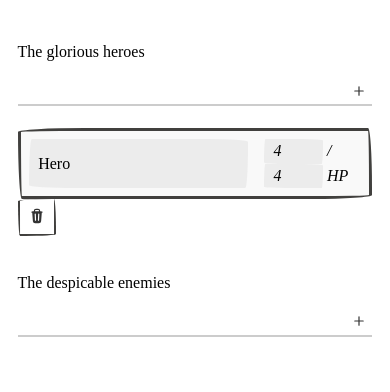
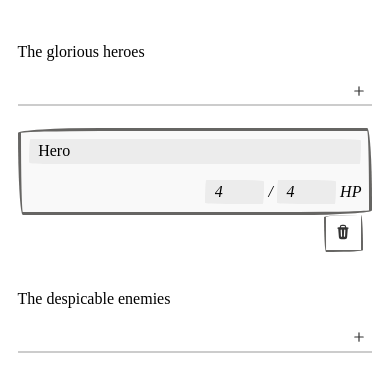
Before and after one commit to maradotwebp/initiative, a Vue app: page / in a window 390 px wide. Both pictures are taken after a click on the button 359 px from the left and 90 px from the top of the page. Shown: the top 392 px of the page. Built offline with nearby package versions, Linux system fonts and the light colour scheme; a web font is replaced by a local one.

Commit message:
make css responsive

```diff
--- a/src/components/Box.vue
+++ b/src/components/Box.vue
@@ -6,7 +6,7 @@
 
 <style scoped>
 div {
-  border: solid 3px #41403E;
+  border: solid 3px #41403Ecc;
   border-top-left-radius: 255px 15px;
   border-top-right-radius: 15px 225px;
   border-bottom-right-radius: 225px 15px;
--- a/src/components/CharacterCreator.vue
+++ b/src/components/CharacterCreator.vue
@@ -9,7 +9,7 @@ const x = defineProps<{
 </script>
 
 <template>
-  <div>
+  <div class="wrapper">
     <Box class="character">
       <Input class="name-input" maxlength="20" v-model="character.name" />
       <div class="hp">
@@ -26,18 +26,34 @@ const x = defineProps<{
 </template>
 
 <style scoped>
+.wrapper {
+  display: flex;
+  flex-direction: column;
+  align-items: end;
+}
+
 .character {
+  align-self: stretch;
+
   display: flex;
+  flex-direction: column;
   gap: 1em;
   justify-content: space-between;
+  align-items: end;
   background: #f9f9f9;
   padding: 0.5em 0.5em;
+}
+
+.name-input {
+  align-self: stretch;
 }
 
 .actions {
   border-width: 0 2px 2px 2px;
   width: fit-content;
-  padding: 0.25em 0.25em;
+  padding: 0.25em;
+
+  margin: 0 0.6em;
 }
 
 .hp {
@@ -47,4 +63,11 @@ const x = defineProps<{
 .hp-input {
   width: 5ch;
 }
+
+@media screen and (min-width: 720px) {
+  .character {
+    flex-direction: row;
+    align-items: stretch;
+  }
+}
 </style>
```
